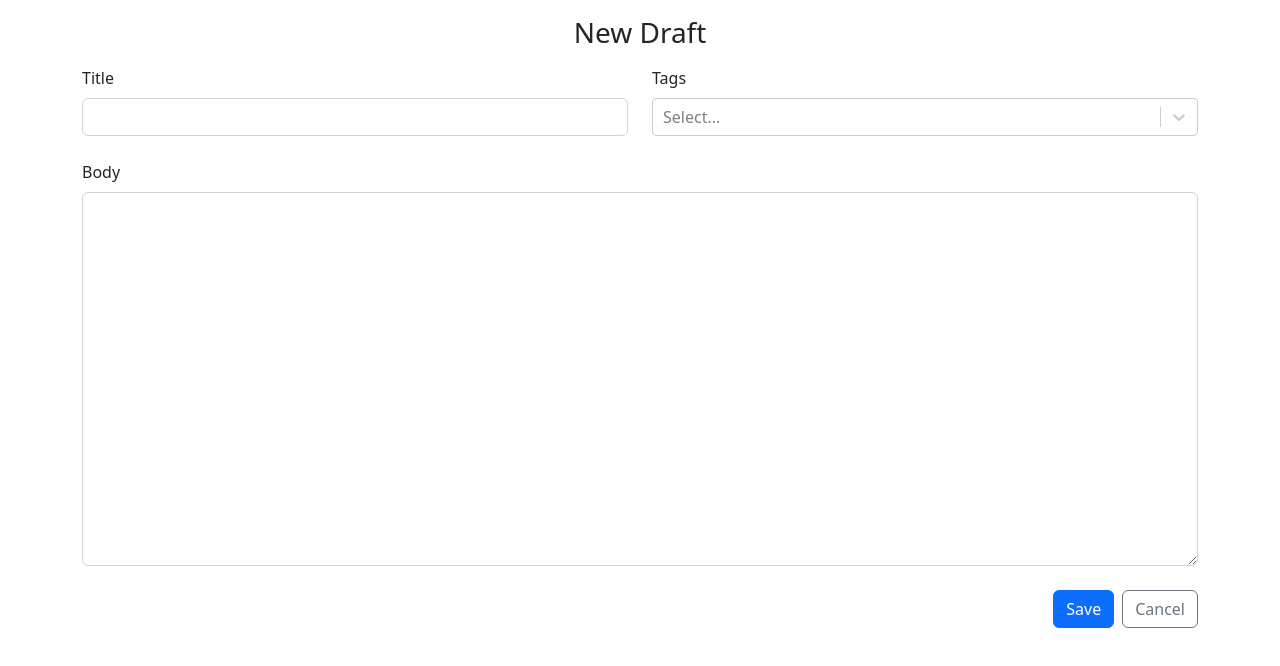
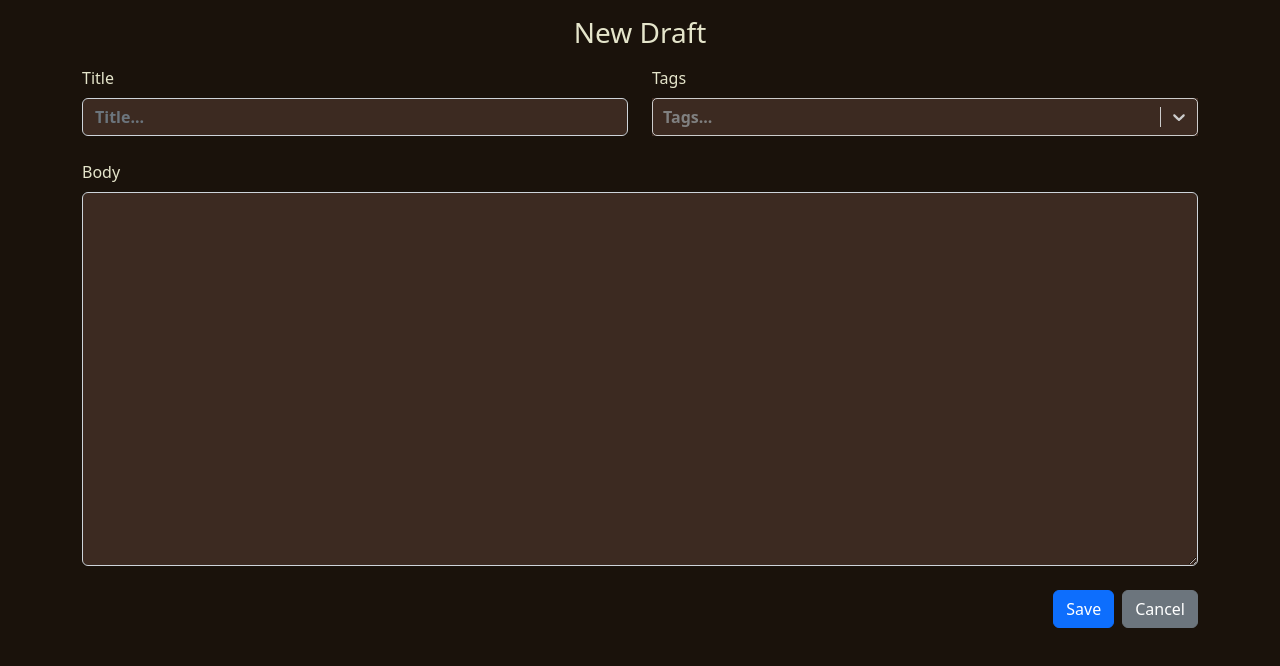
Before and after one commit to deepak-07/NoteIT, a React (Create React App) app in the folder noteit/: page /new in a window 1280 px wide. Shown: the top 666 px of the page. Built offline with nearby package versions, Linux system fonts and the light colour scheme.

Commit message:
style: add bg color and font over the app

```diff
--- a/noteit/src/App.css
+++ b/noteit/src/App.css
@@ -0,0 +1,4 @@
+body {
+    color: #eff2f7;
+    background-color: #222736;
+}
--- a/noteit/src/Note.css
+++ b/noteit/src/Note.css
@@ -2,12 +2,25 @@
     width: 300px;
     padding: 20px;
     margin: 0 auto;
+    background-color: #D5CEA3;
+    color: #3C2A21 !important;
 }
 
 .note-card:hover,
 .note-card:focus {
     overflow: hidden;
-    background: #e5e8ea;
+    background: #3C2A21 !important;
+    color: #E5E5CB !important;
     box-sizing: border-box;
-    box-shadow: 0 10px 10px #e6eef4
+    box-shadow: 0 10px 10px #3C2A21
 }
+
+.note-fields {
+    background-color: #3C2A21 !important;
+    color: #D5CEA3 !important;
+    font-weight: 600;
+}
+
+.note-fields:focus {
+    border: 2px solid white !important;
+}
--- a/noteit/src/components/NoteForm.tsx
+++ b/noteit/src/components/NoteForm.tsx
@@ -1,7 +1,9 @@
 import React, { FC, FormEvent, useRef, useState } from "react";
 import { Form, Stack, Row, Col, Button } from "react-bootstrap";
 import CreatableReactSelect from "react-select/creatable";
+import { StylesConfig } from "react-select";
 import { NotesData, Tag } from "../App";
+import "../Note.css";
 
 import { v4 as uuidV4 } from "uuid";
 import { useNavigate } from "react-router-dom";
@@ -41,7 +43,13 @@ const NoteForm: FC<NoteFormProps> = ({
           <Col>
             <Form.Group controlId="title">
               <Form.Label>Title</Form.Label>
-              <Form.Control required ref={titleRef} defaultValue={title} />
+              <Form.Control
+                required
+                ref={titleRef}
+                defaultValue={title}
+                className="note-fields"
+                placeholder="Title..."
+              />
             </Form.Group>
           </Col>
           <Col>
@@ -49,6 +57,23 @@ const NoteForm: FC<NoteFormProps> = ({
               <Form.Label>Tags</Form.Label>
               <CreatableReactSelect
                 isMulti
+                className="note-fields"
+                classNames={{
+                  control: (state) => "note-fields",
+                }}
+                theme={(theme) => ({
+                  ...theme,
+                  borderRadius: 5,
+                  colors: {
+                    ...theme.colors,
+                    primary25: "#3C2A21",
+                  },
+                })}
+                // styles={option:() => ({
+                //   color: "#212529",
+                //   backgroundColor: "#a0a0a0",
+                // })}
+                placeholder="Tags..."
                 onCreateOption={(label) => {
                   const newTag = { id: uuidV4(), label };
                   onAddTag(newTag);
@@ -79,6 +104,7 @@ const NoteForm: FC<NoteFormProps> = ({
             rows={15}
             ref={bodyRef}
             defaultValue={body}
+            className="note-fields"
           />
         </Form.Group>
         <Stack direction="horizontal" gap={2} className="justify-content-end">
@@ -87,7 +113,7 @@ const NoteForm: FC<NoteFormProps> = ({
           </Button>
           <Button
             type="button"
-            variant="outline-secondary"
+            variant="secondary"
             onClick={() => navigate("/")}
           >
             Cancel
--- a/noteit/src/components/NoteList.tsx
+++ b/noteit/src/components/NoteList.tsx
@@ -2,8 +2,9 @@ import { FC, useMemo, useState } from "react";
 import { Form, Stack, Row, Col, Button, Modal } from "react-bootstrap";
 import { Link } from "react-router-dom";
 import ReactSelect from "react-select";
-import { Note, NotesData, Tag } from "../App";
+import { Note, Tag } from "../App";
 import { NoteCard } from "./NoteCard";
+import "../Note.css";
 
 export type NotesListProps = {
   notesData: Note[];
@@ -47,7 +48,7 @@ export const NoteList: FC<NotesListProps> = ({
             </Link>
             <Button
               onClick={() => setEditTagsModalIsOpen(true)}
-              variant="outline-secondary"
+              variant="secondary"
             >
               Edit Tags
             </Button>
@@ -64,6 +65,7 @@ export const NoteList: FC<NotesListProps> = ({
                 value={title}
                 placeholder={"Search title.."}
                 onChange={(e) => setTitle(e.target.value)}
+                className="note-fields"
               />
             </Form.Group>
           </Col>
@@ -71,6 +73,18 @@ export const NoteList: FC<NotesListProps> = ({
             <Form.Group controlId="tags">
               <Form.Label>Tags</Form.Label>
               <ReactSelect
+                className="note-fields"
+                classNames={{
+                  control: (state) => "note-fields",
+                }}
+                theme={(theme) => ({
+                  ...theme,
+                  borderRadius: 5,
+                  colors: {
+                    ...theme.colors,
+                    primary25: "#3C2A21",
+                  },
+                })}
                 placeholder={"Filter tags"}
                 value={selectedTags.map((tag) => {
                   return { label: tag.label, value: tag.id };
--- a/noteit/src/index.css
+++ b/noteit/src/index.css
@@ -1,13 +1,22 @@
 body {
-  margin: 0;
-  font-family: -apple-system, BlinkMacSystemFont, 'Segoe UI', 'Roboto', 'Oxygen',
-    'Ubuntu', 'Cantarell', 'Fira Sans', 'Droid Sans', 'Helvetica Neue',
-    sans-serif;
-  -webkit-font-smoothing: antialiased;
-  -moz-osx-font-smoothing: grayscale;
+    margin: 0;
+    font-family: -apple-system, BlinkMacSystemFont, 'Segoe UI', 'Roboto', 'Oxygen', 'Ubuntu', 'Cantarell', 'Fira Sans', 'Droid Sans', 'Helvetica Neue', sans-serif;
+    -webkit-font-smoothing: antialiased;
+    -moz-osx-font-smoothing: grayscale;
+    background-color: #1A120B;
+    color: #E5E5CB;
 }
 
 code {
-  font-family: source-code-pro, Menlo, Monaco, Consolas, 'Courier New',
-    monospace;
+    font-family: source-code-pro, Menlo, Monaco, Consolas, 'Courier New', monospace;
 }
+
+#root {
+    background-color: #1A120B;
+    color: #E5E5CB;
+}
+
+html {
+    background-color: #1A120B;
+    color: #E5E5CB;
+}
```
